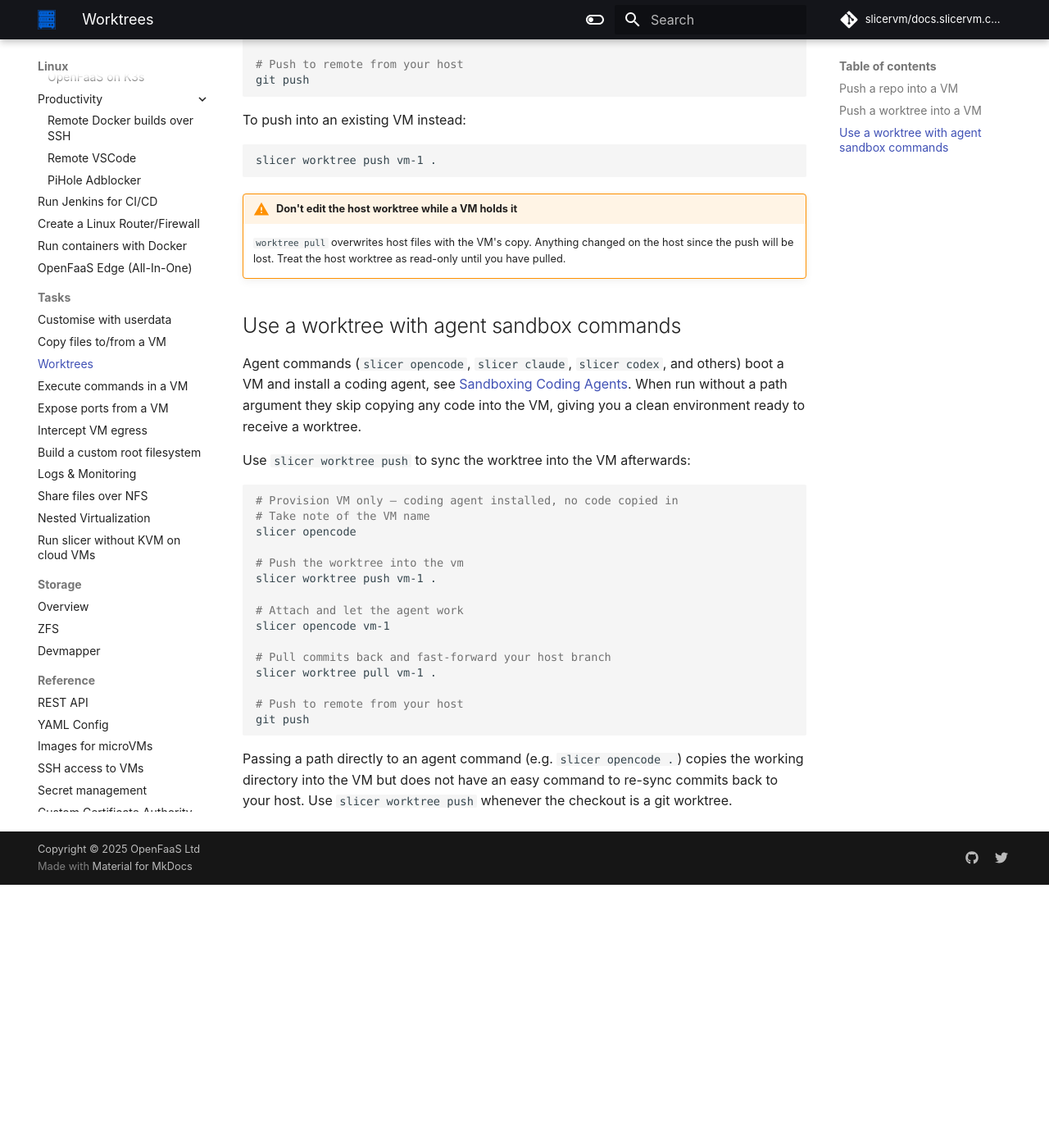
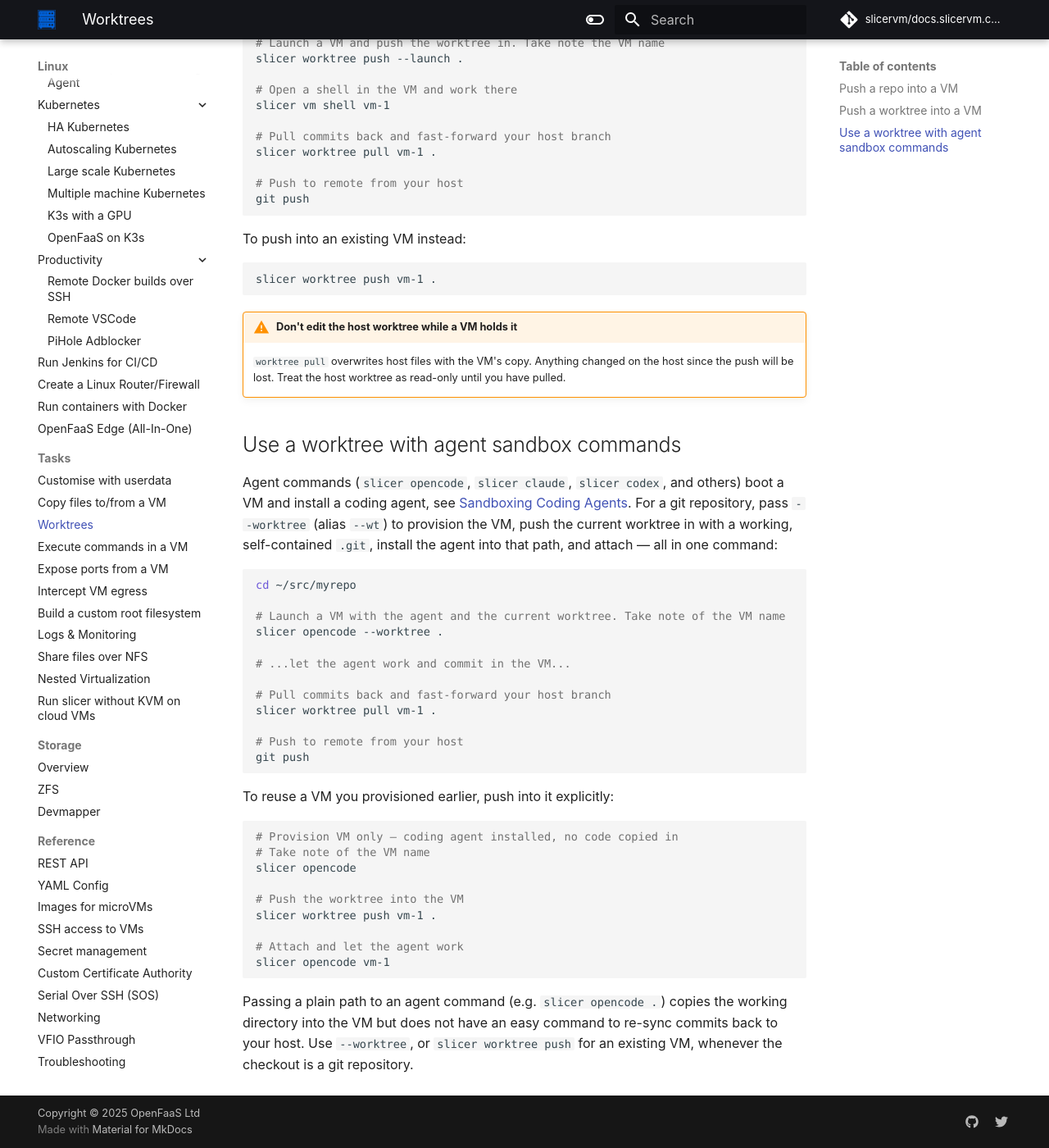
Before and after one commit to slicervm/docs.slicervm.com, an MkDocs documentation site: the page built from docs/tasks/worktrees.md, in a window 1280 px wide and 1400 px high, scrolled down 1591 px. Shown: the whole window at 82% size. Built offline with MkDocs 1.6.1 and Material for MkDocs 9.7.7, drawn with Linux system fonts in a browser that asks for light colours; some web fonts are replaced; comment, search, counter and statistics services are not loaded; before the commit the page ends 2670 px from its top, so only the background shows below that; some of the changed text lies outside the part shown.

Commit message:
Fix worktree shell command and teach agent --worktree mode
The worktrees task page invoked "slicer worktree shell", which
does not exist - the wt command only has list, pull, and push.
Use "slicer vm shell" instead.

Lead the agent sandbox section with the --worktree flag, which
provisions, pushes, and attaches in one command, keeping the
provision-then-push flow as the variant for reusing a VM. Note
that --launch needs --hostgroup whenever the daemon has more
than one host group, as Slicer for Mac does by default.

Signed-off-by: Alex Ellis (OpenFaaS Ltd) <alexellis2@gmail.com>

````diff
--- a/docs/tasks/worktrees.md
+++ b/docs/tasks/worktrees.md
@@ -19,7 +19,7 @@
 slicer worktree push --launch .
 
 # Open a shell in the VM and work there
-slicer worktree shell vm-1
+slicer vm shell vm-1
 
 # Pull commits back and fast-forward your host branch
 slicer worktree pull vm-1 .
@@ -33,6 +33,12 @@
 ```bash
 slicer worktree push vm-1 .
 ```
+
+!!! note "More than one host group?"
+    `--launch` auto-selects the host group only when the daemon has exactly
+    one. If several exist — the default on Slicer for Mac, which ships with
+    `slicer` and `sbox` — pass `--hostgroup`, e.g.
+    `slicer worktree push --launch --hostgroup sbox .`
 
 ## Push a worktree into a VM
 
@@ -50,7 +56,7 @@
 slicer worktree push --launch .
 
 # Open a shell in the VM and work there
-slicer worktree shell vm-1
+slicer vm shell vm-1
 
 # Pull commits back and fast-forward your host branch
 slicer worktree pull vm-1 .
@@ -70,20 +76,15 @@
 
 ## Use a worktree with agent sandbox commands
 
-Agent commands (`slicer opencode`, `slicer claude`, `slicer codex`, and others) boot a VM and install a coding agent, see [Sandboxing Coding Agents](/examples/coding-agents). When run without a path argument they skip copying any code into the VM, giving you a clean environment ready to receive a worktree.
-
-Use `slicer worktree push` to sync the worktree into the VM afterwards:
+Agent commands (`slicer opencode`, `slicer claude`, `slicer codex`, and others) boot a VM and install a coding agent, see [Sandboxing Coding Agents](/examples/coding-agents). For a git repository, pass `--worktree` (alias `--wt`) to provision the VM, push the current worktree in with a working, self-contained `.git`, install the agent into that path, and attach — all in one command:
 
 ```bash
-# Provision VM only — coding agent installed, no code copied in
-# Take note of the VM name
-slicer opencode
+cd ~/src/myrepo
 
-# Push the worktree into the vm
-slicer worktree push vm-1 .
+# Launch a VM with the agent and the current worktree. Take note of the VM name
+slicer opencode --worktree .
 
-# Attach and let the agent work
-slicer opencode vm-1
+# ...let the agent work and commit in the VM...
 
 # Pull commits back and fast-forward your host branch
 slicer worktree pull vm-1 .
@@ -92,4 +93,18 @@
 git push
 ```
 
-Passing a path directly to an agent command (e.g. `slicer opencode .`) copies the working directory into the VM but does not have an easy command to re-sync commits back to your host. Use `slicer worktree push` whenever the checkout is a git worktree.
+To reuse a VM you provisioned earlier, push into it explicitly:
+
+```bash
+# Provision VM only — coding agent installed, no code copied in
+# Take note of the VM name
+slicer opencode
+
+# Push the worktree into the VM
+slicer worktree push vm-1 .
+
+# Attach and let the agent work
+slicer opencode vm-1
+```
+
+Passing a plain path to an agent command (e.g. `slicer opencode .`) copies the working directory into the VM but does not have an easy command to re-sync commits back to your host. Use `--worktree`, or `slicer worktree push` for an existing VM, whenever the checkout is a git repository.
````
